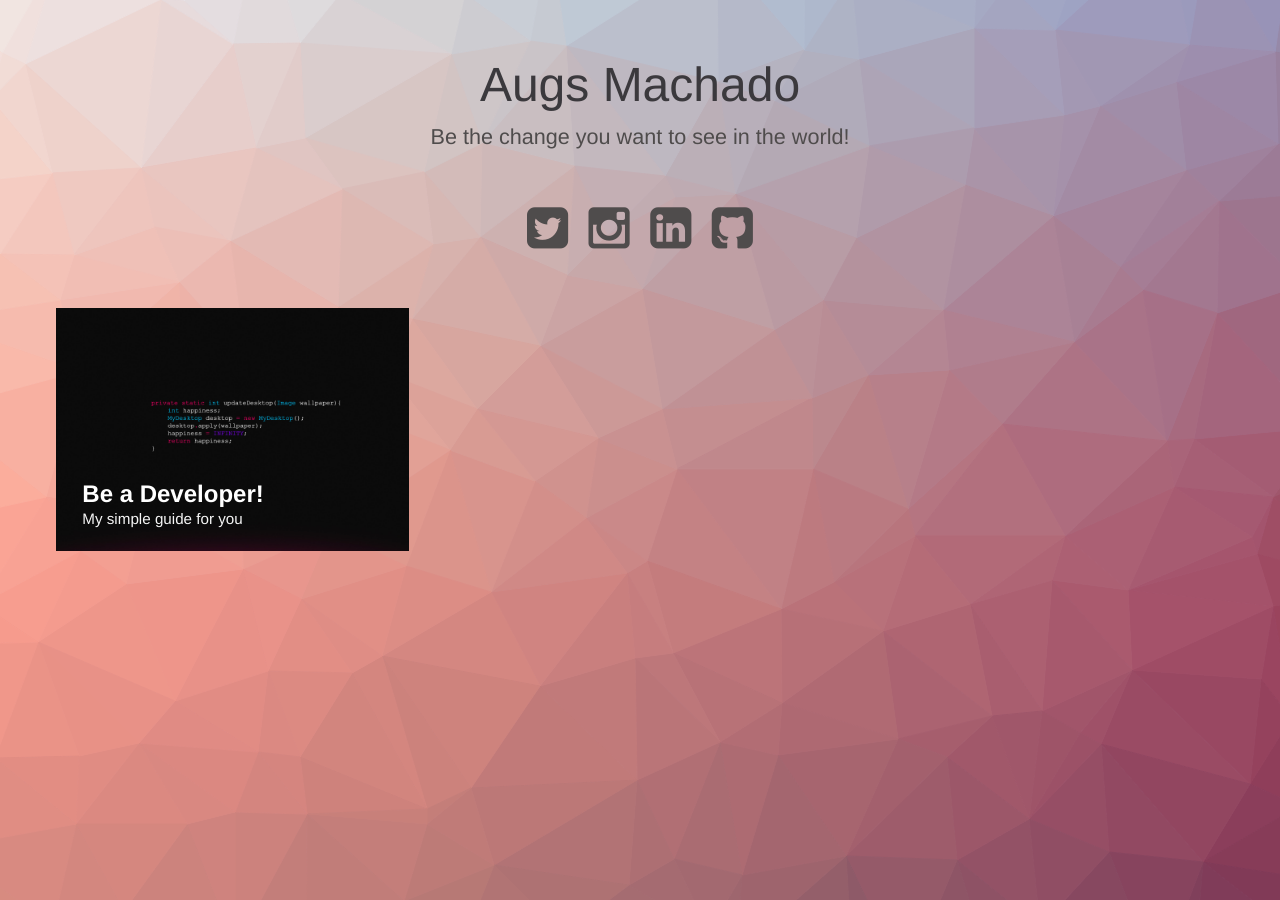
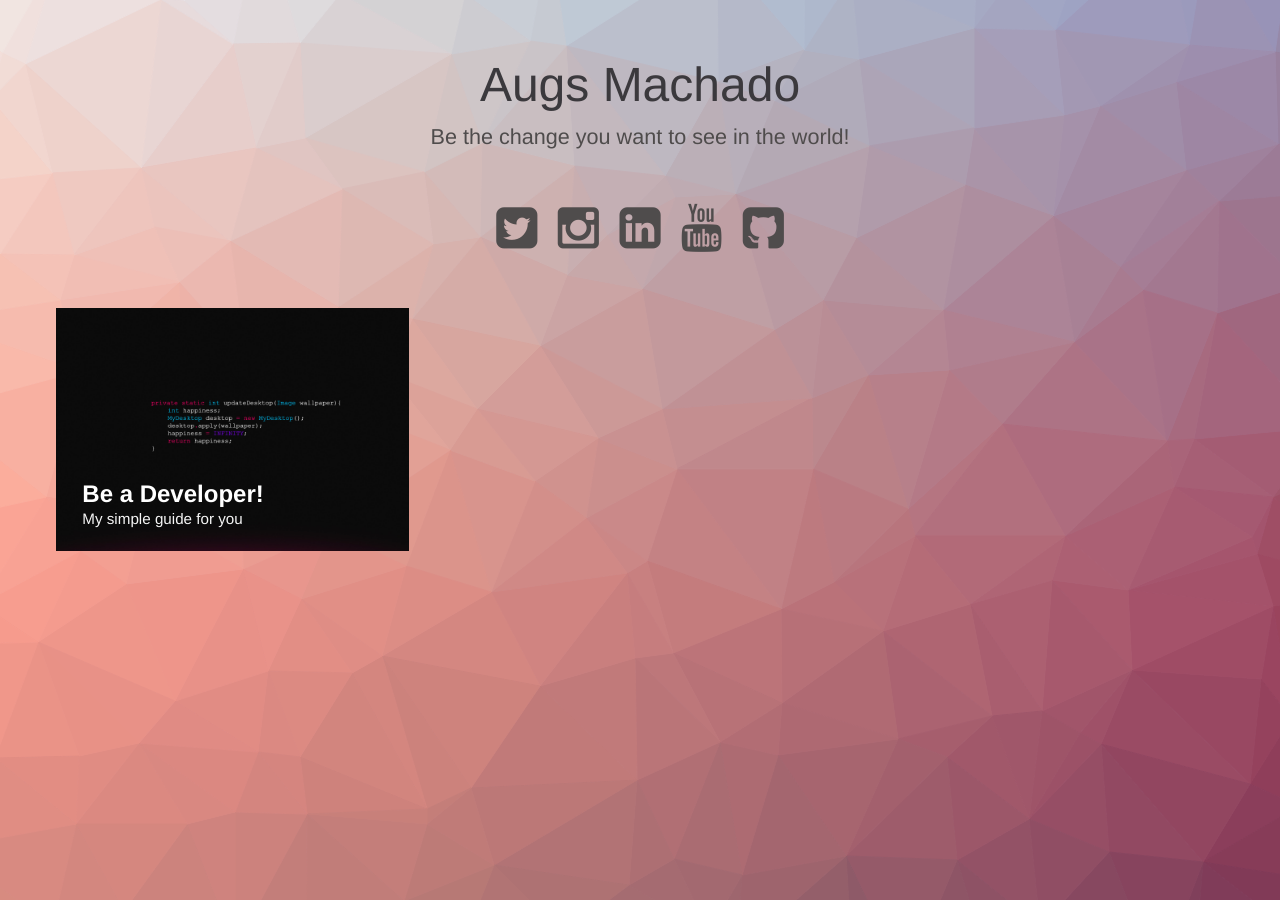
Before and after one commit to augsmachado/augsmachado.github.io, a Jekyll site: the page built from index.html, in a window 1280 px wide. Built offline with Jekyll 4.4.1, drawn with Linux system fonts in a browser that asks for light colours.

Commit message:
Update index.html

```diff
--- a/index.html
+++ b/index.html
@@ -33,6 +33,7 @@ layout: compress
             <a href="https://twitter.com/augsmachado"><i class="fa fa-twitter-square fa-3x"></i></a>
             <a href="https://www.instagram.com/augsmachado/"><i class="fa fa-instagram fa-3x"></i></a>
             <a href="https://www.linkedin.com/in/augsmachado/"><i class="fa fa-linkedin-square fa-3x"></i></a>
+            <a href="https://www.youtube.com/user/mohamade3005"><i class="fa fa-youtube fa-3x"></i></a>
             <a href="https://github.com/augsmachado"><i class="fa fa-github-square fa-3x"></i></a>
         </nav>
     </header>
```
